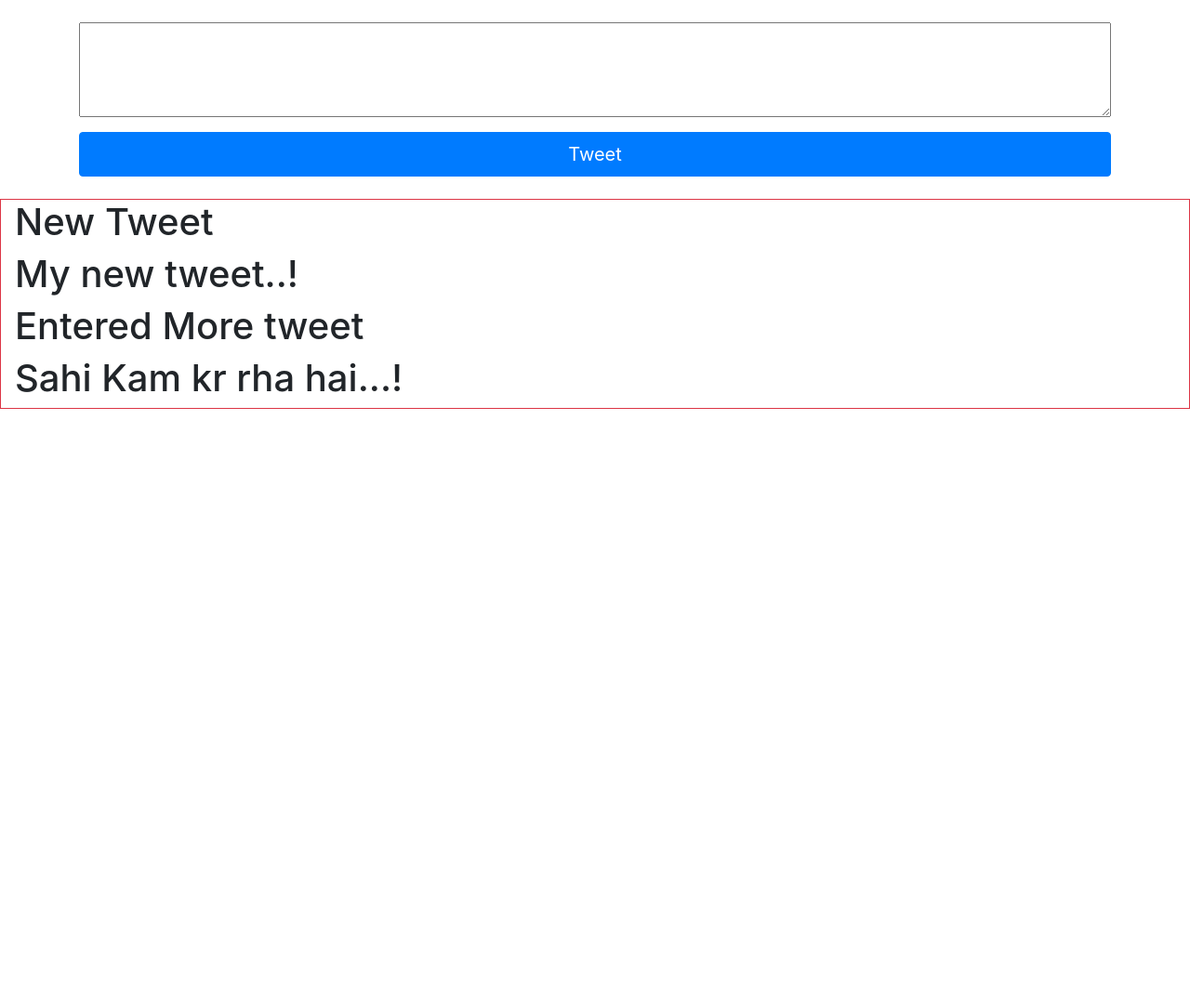
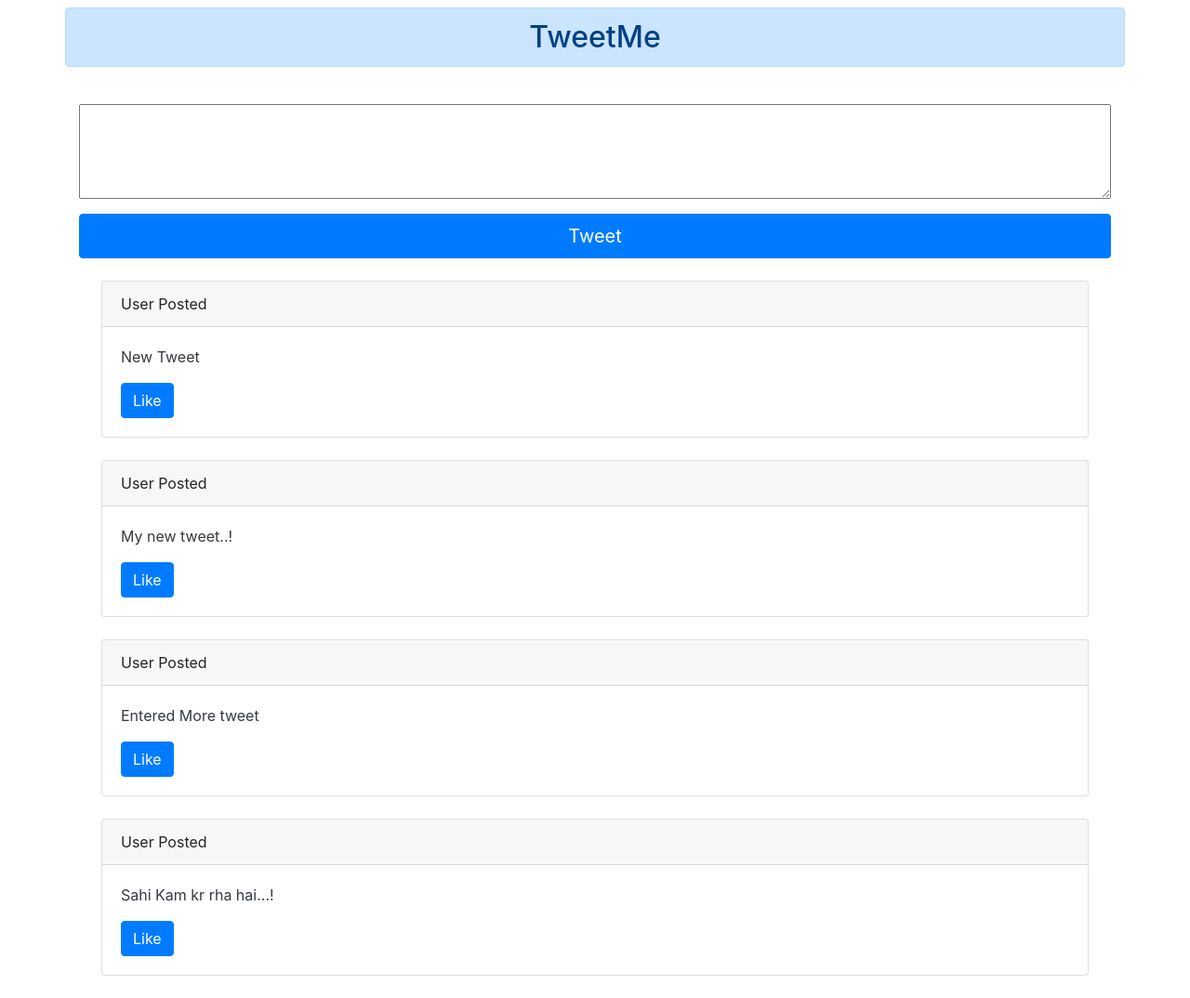
Before and after one commit to piyushpandey16444/TweetMe2, a Django app: page /tweets/ in a window 1280 px wide. Shown: the part 56-1130 px from the top of the page at 93% size. Before the commit the page ends 496 px from the top, so only its background shows below. Run offline with Django 3.2, Linux system fonts and the light colour scheme; data comes from the database, SQL or seed files in the repository; both versions use the stored data as it was after the commit; some libraries are stand-ins or nearby versions.

Commit message:
views altered

```diff
--- a/tweets/templates/pages/home.html
+++ b/tweets/templates/pages/home.html
@@ -1,5 +1,6 @@
 {% include 'pages/base.html' %} {% block content %}
 
+<h2 class="container fw-bold mt-2 text-center alert alert-primary">TweetMe</h2>
 <form id="tweet__form" method="POST" action="#">
   {% csrf_token %}
   <div class="container pt-4 d-flex flex-column">
@@ -13,7 +14,8 @@
   </div>
 </form>
 
-<div id="home__view" class="container-fluid border border-danger mt-4"></div>
+<!--Main Card-->
+<div id="home__view" class="container mt-4"></div>
 {% endblock content %}
 
 <script>
@@ -25,7 +27,14 @@
       success: (response) => {
         output = "";
         for (tweet in response) {
-          output += "<h1>" + response[tweet].content + "</h1>";
+          output +=
+            "<div class='card m-4'><div class='card-header'>" +
+            "User Posted" +
+            "</div><div class='card-body'><a href='#' class='fw-bold card-title text-dark text-decoration-none'>" +
+            response[tweet].content +
+            "</a><p></p><a href='#' class='btn btn-primary'>" +
+            "Like" +
+            "</a></div></div>";
         }
         $("#home__view").html(output);
       },
@@ -49,7 +58,14 @@
           success: (response) => {
             output = "";
             for (tweet in response) {
-              output += "<h1>" + response[tweet].content + "</h1>";
+              output +=
+                "<div class='card m-2'><div class='card-header'>" +
+                "User Posted" +
+                "</div><div class='card-body'><h5 class='card-title'>" +
+                response[tweet].content +
+                "</h5><a href='#' class='btn btn-primary'>" +
+                "Like" +
+                "</a></div></div>";
             }
             $("#home__view").html(output);
             $("#tweet__form").trigger("reset");
--- a/tweets/views.py
+++ b/tweets/views.py
@@ -23,7 +23,7 @@ def tweet_list_view(request):
         serializer = TweetSerializer(all_tweets, many=True)
         return JsonResponse(data=serializer.data, safe=False, status=status.HTTP_200_OK)
 
-    if request.method == "POST" and request.is_ajax():
+    elif request.method == "POST" and request.is_ajax():
         sent_data = request.POST.get('content', None)
         make_obj = {"content": sent_data}
         serializer = TweetSerializer(data=make_obj)
```
Also changed, not shown: db.sqlite3.
